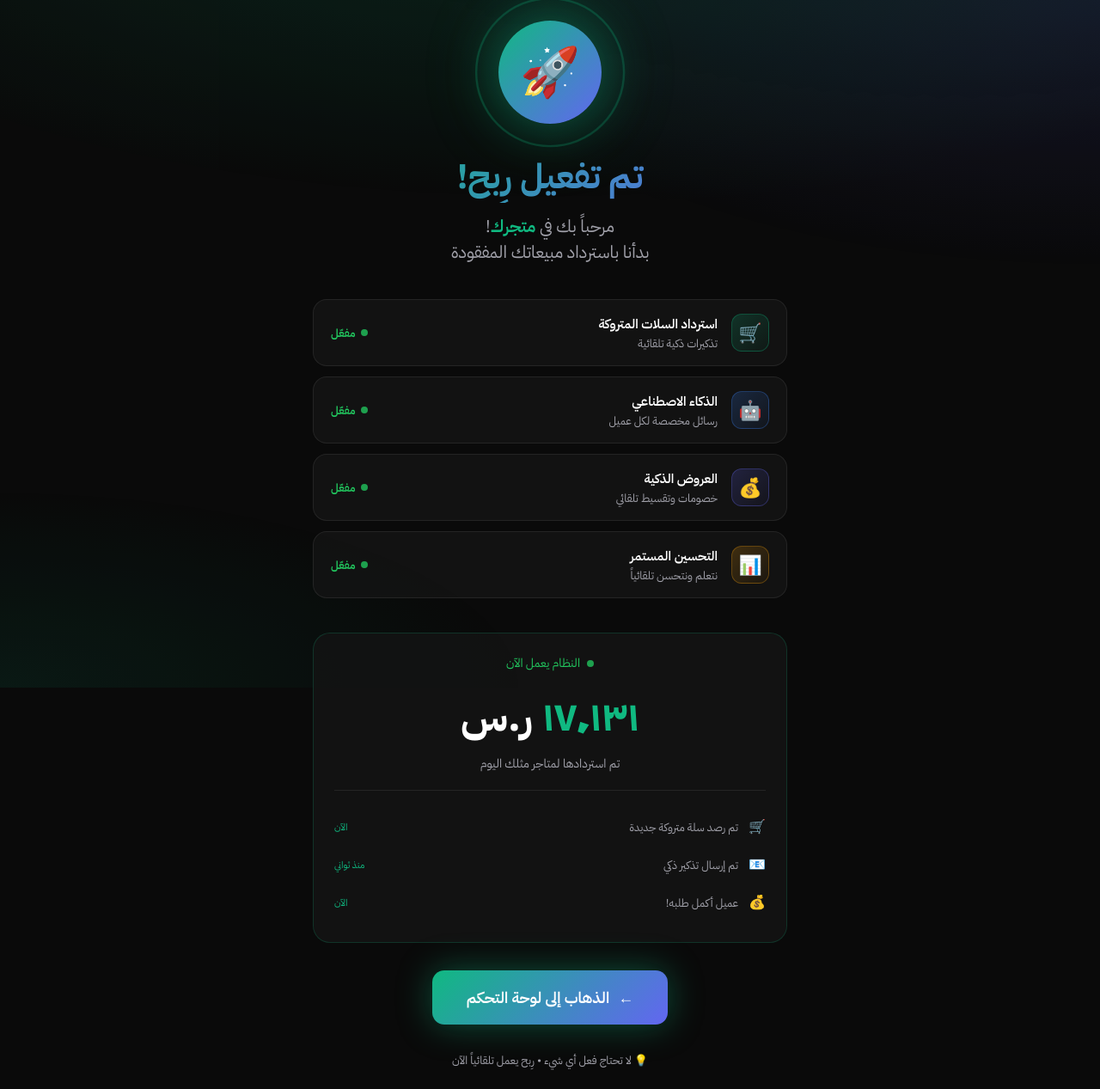
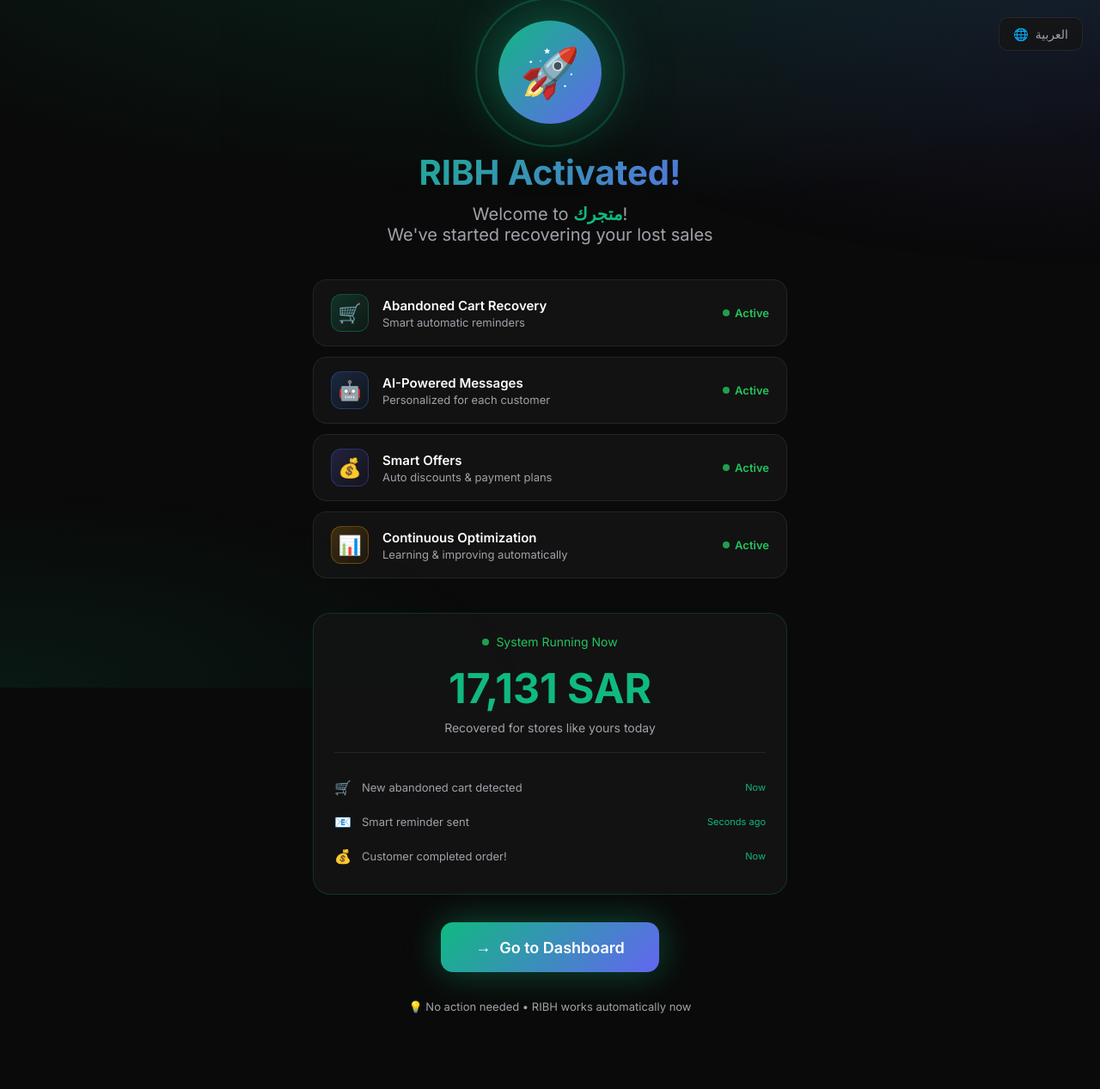
Before and after one commit to hmmansami/ribh-app, a website: page public/welcome.html in a window 1280 px wide. Shown: the whole page at 86% size. After the commit the page ends 1203 px from the top, so only its background shows below. Drawn offline with Linux system fonts and the light colour scheme.

Commit message:
Add bilingual AR/EN to welcome page + trigger deploy for Shopify secrets

```diff
--- a/public/welcome.html
+++ b/public/welcome.html
@@ -4,8 +4,9 @@
 <head>
     <meta charset="UTF-8">
     <meta name="viewport" content="width=device-width, initial-scale=1.0">
-    <title>🚀 تم تفعيل رِبح!</title>
-    <link href="https://fonts.googleapis.com/css2?family=IBM+Plex+Sans+Arabic:wght@400;500;600;700&display=swap"
+    <title>🚀 RIBH Activated!</title>
+    <link
+        href="https://fonts.googleapis.com/css2?family=IBM+Plex+Sans+Arabic:wght@400;500;600;700&family=Inter:wght@400;500;600;700&display=swap"
         rel="stylesheet">
     <style>
         * {
@@ -27,8 +28,16 @@
             --success: #22C55E;
         }
 
+        html[dir="rtl"] {
+            font-family: 'IBM Plex Sans Arabic', sans-serif;
+        }
+
+        html[dir="ltr"] {
+            font-family: 'Inter', sans-serif;
+        }
+
         body {
-            font-family: 'IBM Plex Sans Arabic', sans-serif;
+            font-family: inherit;
             background: var(--bg);
             color: var(--text);
             min-height: 100vh;
@@ -73,6 +82,35 @@
             width: 100%;
             padding: 24px;
             text-align: center;
+        }
+
+        /* Language Toggle */
+        .lang-toggle {
+            position: fixed;
+            top: 20px;
+            left: 20px;
+            display: flex;
+            align-items: center;
+            gap: 8px;
+            padding: 10px 16px;
+            background: var(--card);
+            border: 1px solid var(--card-border);
+            border-radius: 10px;
+            cursor: pointer;
+            font-size: 14px;
+            color: var(--text-secondary);
+            z-index: 100;
+            transition: all 0.3s ease;
+        }
+
+        html[dir="ltr"] .lang-toggle {
+            left: auto;
+            right: 20px;
+        }
+
+        .lang-toggle:hover {
+            border-color: var(--primary);
+            color: var(--text);
         }
 
         /* Success Icon */
@@ -187,6 +225,10 @@
             transform: translateX(-4px);
         }
 
+        html[dir="ltr"] .feature:hover {
+            transform: translateX(4px);
+        }
+
         .feature-icon {
             width: 44px;
             height: 44px;
@@ -221,6 +263,10 @@
         .feature-info {
             flex: 1;
             text-align: right;
+        }
+
+        html[dir="ltr"] .feature-info {
+            text-align: left;
         }
 
         .feature-name {
@@ -343,6 +389,18 @@
             }
         }
 
+        html[dir="ltr"] @keyframes slideIn {
+            0% {
+                opacity: 0;
+                transform: translateX(-20px);
+            }
+
+            100% {
+                opacity: 1;
+                transform: translateX(0);
+            }
+        }
+
         .activity-icon {
             font-size: 16px;
         }
@@ -350,6 +408,10 @@
         .activity-text {
             flex: 1;
             text-align: right;
+        }
+
+        html[dir="ltr"] .activity-text {
+            text-align: left;
         }
 
         .activity-time {
@@ -390,49 +452,16 @@
             transform: translateX(-4px);
         }
 
+        html[dir="ltr"] .cta-button:hover .cta-arrow {
+            transform: translateX(4px);
+        }
+
         /* Footer Note */
         .footer-note {
             margin-top: 32px;
             font-size: 13px;
             color: var(--text-secondary);
             animation: fadeInUp 0.6s ease-out 0.7s both;
-        }
-
-        /* Loading Dots */
-        .loading-dots {
-            display: inline-flex;
-            gap: 4px;
-        }
-
-        .loading-dots span {
-            width: 6px;
-            height: 6px;
-            background: var(--primary);
-            border-radius: 50%;
-            animation: bounce 1.4s infinite;
-        }
-
-        .loading-dots span:nth-child(2) {
-            animation-delay: 0.2s;
-        }
-
-        .loading-dots span:nth-child(3) {
-            animation-delay: 0.4s;
-        }
-
-        @keyframes bounce {
-
-            0%,
-            80%,
-            100% {
-                transform: scale(0.8);
-                opacity: 0.5;
-            }
-
-            40% {
-                transform: scale(1.2);
-                opacity: 1;
-            }
         }
 
         /* Confetti Animation */
@@ -466,6 +495,26 @@
                 opacity: 0;
             }
         }
+
+        /* Responsive */
+        @media (max-width: 600px) {
+            .title {
+                font-size: 28px;
+            }
+
+            .subtitle {
+                font-size: 16px;
+            }
+
+            .live-counter {
+                font-size: 36px;
+            }
+
+            .cta-button {
+                padding: 16px 32px;
+                font-size: 16px;
+            }
+        }
     </style>
 </head>
 
@@ -473,15 +522,24 @@
     <div class="bg-gradient"></div>
     <div class="confetti" id="confetti"></div>
 
+    <!-- Language Toggle -->
+    <div class="lang-toggle" onclick="toggleLanguage()">
+        <span>🌐</span>
+        <span id="langLabel">English</span>
+    </div>
+
     <div class="container">
         <!-- Success Icon -->
         <div class="success-icon">🚀</div>
 
         <!-- Title -->
-        <h1 class="title">تم تفعيل رِبح!</h1>
+        <h1 class="title" data-ar="تم تفعيل رِبح!" data-en="RIBH Activated!">تم تفعيل رِبح!</h1>
         <p class="subtitle">
-            مرحباً بك في <span class="store-name" id="storeName">متجرك</span>!
-            <br>بدأنا باسترداد مبيعاتك المفقودة
+            <span data-ar="مرحباً بك في" data-en="Welcome to">مرحباً بك في</span>
+            <span class="store-name" id="storeName">متجرك</span>!
+            <br>
+            <span data-ar="بدأنا باسترداد مبيعاتك المفقودة" data-en="We've started recovering your lost sales">بدأنا
+                باسترداد مبيعاتك المفقودة</span>
         </p>
 
         <!-- Features Activated -->
@@ -489,48 +547,55 @@
             <div class="feature">
                 <div class="feature-icon green">🛒</div>
                 <div class="feature-info">
-                    <div class="feature-name">استرداد السلات المتروكة</div>
-                    <div class="feature-desc">تذكيرات ذكية تلقائية</div>
+                    <div class="feature-name" data-ar="استرداد السلات المتروكة" data-en="Abandoned Cart Recovery">
+                        استرداد السلات المتروكة</div>
+                    <div class="feature-desc" data-ar="تذكيرات ذكية تلقائية" data-en="Smart automatic reminders">تذكيرات
+                        ذكية تلقائية</div>
                 </div>
                 <div class="feature-status">
                     <span class="status-dot"></span>
-                    مفعّل
+                    <span data-ar="مفعّل" data-en="Active">مفعّل</span>
                 </div>
             </div>
 
             <div class="feature">
                 <div class="feature-icon blue">🤖</div>
                 <div class="feature-info">
-                    <div class="feature-name">الذكاء الاصطناعي</div>
-                    <div class="feature-desc">رسائل مخصصة لكل عميل</div>
+                    <div class="feature-name" data-ar="الذكاء الاصطناعي" data-en="AI-Powered Messages">الذكاء الاصطناعي
+                    </div>
+                    <div class="feature-desc" data-ar="رسائل مخصصة لكل عميل" data-en="Personalized for each customer">
+                        رسائل مخصصة لكل عميل</div>
                 </div>
                 <div class="feature-status">
                     <span class="status-dot"></span>
-                    مفعّل
+                    <span data-ar="مفعّل" data-en="Active">مفعّل</span>
                 </div>
             </div>
 
             <div class="feature">
                 <div class="feature-icon purple">💰</div>
                 <div class="feature-info">
-                    <div class="feature-name">العروض الذكية</div>
-                    <div class="feature-desc">خصومات وتقسيط تلقائي</div>
+                    <div class="feature-name" data-ar="العروض الذكية" data-en="Smart Offers">العروض الذكية</div>
+                    <div class="feature-desc" data-ar="خصومات وتقسيط تلقائي" data-en="Auto discounts & payment plans">
+                        خصومات وتقسيط تلقائي</div>
                 </div>
                 <div class="feature-status">
                     <span class="status-dot"></span>
-                    مفعّل
+                    <span data-ar="مفعّل" data-en="Active">مفعّل</span>
                 </div>
             </div>
 
             <div class="feature">
                 <div class="feature-icon orange">📊</div>
                 <div class="feature-info">
-                    <div class="feature-name">التحسين المستمر</div>
-                    <div class="feature-desc">نتعلم ونتحسن تلقائياً</div>
+                    <div class="feature-name" data-ar="التحسين المستمر" data-en="Continuous Optimization">التحسين
+                        المستمر</div>
+                    <div class="feature-desc" data-ar="نتعلم ونتحسن تلقائياً"
+                        data-en="Learning & improving automatically">نتعلم ونتحسن تلقائياً</div>
                 </div>
                 <div class="feature-status">
                     <span class="status-dot"></span>
-                    مفعّل
+                    <span data-ar="مفعّل" data-en="Active">مفعّل</span>
                 </div>
             </div>
         </div>
@@ -539,12 +604,13 @@
         <div class="live-section">
             <div class="live-header">
                 <span class="status-dot"></span>
-                النظام يعمل الآن
+                <span data-ar="النظام يعمل الآن" data-en="System Running Now">النظام يعمل الآن</span>
             </div>
             <div class="live-counter">
-                <span id="moneyCounter">0</span> ر.س
+                <span id="moneyCounter">0</span> <span id="currencyLabel">ر.س</span>
             </div>
-            <div class="live-sub">
+            <div class="live-sub" data-ar="تم استردادها لمتاجر مثلك اليوم"
+                data-en="Recovered for stores like yours today">
                 تم استردادها لمتاجر مثلك اليوم
             </div>
 
@@ -552,34 +618,81 @@
             <div class="activity">
                 <div class="activity-item">
                     <span class="activity-icon">🛒</span>
-                    <span class="activity-text">تم رصد سلة متروكة جديدة</span>
-                    <span class="activity-time">الآن</span>
+                    <span class="activity-text" data-ar="تم رصد سلة متروكة جديدة"
+                        data-en="New abandoned cart detected">تم رصد سلة متروكة جديدة</span>
+                    <span class="activity-time" data-ar="الآن" data-en="Now">الآن</span>
                 </div>
                 <div class="activity-item">
                     <span class="activity-icon">📧</span>
-                    <span class="activity-text">تم إرسال تذكير ذكي</span>
-                    <span class="activity-time">منذ ثواني</span>
+                    <span class="activity-text" data-ar="تم إرسال تذكير ذكي" data-en="Smart reminder sent">تم إرسال
+                        تذكير ذكي</span>
+                    <span class="activity-time" data-ar="منذ ثواني" data-en="Seconds ago">منذ ثواني</span>
                 </div>
                 <div class="activity-item">
                     <span class="activity-icon">💰</span>
-                    <span class="activity-text">عميل أكمل طلبه!</span>
-                    <span class="activity-time">الآن</span>
+                    <span class="activity-text" data-ar="عميل أكمل طلبه!" data-en="Customer completed order!">عميل أكمل
+                        طلبه!</span>
+                    <span class="activity-time" data-ar="الآن" data-en="Now">الآن</span>
                 </div>
             </div>
         </div>
 
         <!-- CTA Button -->
         <a href="/" class="cta-button" id="dashboardBtn">
-            <span class="cta-arrow">←</span>
-            الذهاب إلى لوحة التحكم
+            <span class="cta-arrow" id="ctaArrow">←</span>
+            <span data-ar="الذهاب إلى لوحة التحكم" data-en="Go to Dashboard">الذهاب إلى لوحة التحكم</span>
         </a>
 
-        <p class="footer-note">
+        <p class="footer-note" data-ar="💡 لا تحتاج فعل أي شيء • رِبح يعمل تلقائياً الآن"
+            data-en="💡 No action needed • RIBH works automatically now">
             💡 لا تحتاج فعل أي شيء • رِبح يعمل تلقائياً الآن
         </p>
     </div>
 
     <script>
+        // ==========================================
+        // LANGUAGE SYSTEM
+        // ==========================================
+        let currentLang = localStorage.getItem('ribhLang') || detectLanguage();
+
+        function detectLanguage() {
+            const browserLang = navigator.language || navigator.userLanguage;
+            return browserLang.startsWith('ar') ? 'ar' : 'en';
+        }
+
+        function toggleLanguage() {
+            currentLang = currentLang === 'ar' ? 'en' : 'ar';
+            localStorage.setItem('ribhLang', currentLang);
+            applyLanguage();
+        }
+
+        function applyLanguage() {
+            const html = document.documentElement;
+
+            if (currentLang === 'en') {
+                html.setAttribute('lang', 'en');
+                html.setAttribute('dir', 'ltr');
+                document.getElementById('langLabel').textContent = 'العربية';
+                document.getElementById('currencyLabel').textContent = 'SAR';
+                document.getElementById('ctaArrow').textContent = '→';
+            } else {
+                html.setAttribute('lang', 'ar');
+                html.setAttribute('dir', 'rtl');
+                document.getElementById('langLabel').textContent = 'English';
+                document.getElementById('currencyLabel').textContent = 'ر.س';
+                document.getElementById('ctaArrow').textContent = '←';
+            }
+
+            // Update all translatable elements
+            document.querySelectorAll('[data-ar][data-en]').forEach(el => {
+                el.textContent = el.getAttribute(`data-${currentLang}`);
+            });
+        }
+
+        // ==========================================
+        // INITIALIZATION
+        // ==========================================
+
         // Get store name from URL
         const params = new URLSearchParams(window.location.search);
         const storeName = params.get('store');
@@ -594,6 +707,9 @@
             document.getElementById('dashboardBtn').href = `/?token=${token}`;
         }
 
+        // Apply language on load
+        applyLanguage();
+
         // Animate money counter
         let currentMoney = 0;
         const targetMoney = 12450 + Math.floor(Math.random() * 5000);
@@ -602,7 +718,7 @@
             const step = Math.ceil(targetMoney / 80);
             if (currentMoney < targetMoney) {
                 currentMoney = Math.min(currentMoney + step, targetMoney);
-                document.getElementById('moneyCounter').textContent = currentMoney.toLocaleString('ar-SA');
+                document.getElementById('moneyCounter').textContent = currentMoney.toLocaleString(currentLang === 'ar' ? 'ar-SA' : 'en-US');
                 setTimeout(animateCounter, 30);
             }
         }
@@ -635,21 +751,6 @@
 
         // Launch confetti on load
         createConfetti();
-
-        // Update activity with real-looking times
-        setTimeout(() => {
-            const activities = document.querySelectorAll('.activity-item');
-            let delay = 0;
-            activities.forEach((item, i) => {
-                setTimeout(() => {
-                    const timeEl = item.querySelector('.activity-time');
-                    if (i === 0) timeEl.textContent = 'الآن';
-                    else if (i === 1) timeEl.textContent = 'منذ ثواني';
-                    else timeEl.textContent = 'الآن';
-                }, delay);
-                delay += 2000;
-            });
-        }, 5000);
     </script>
 </body>
 
```
